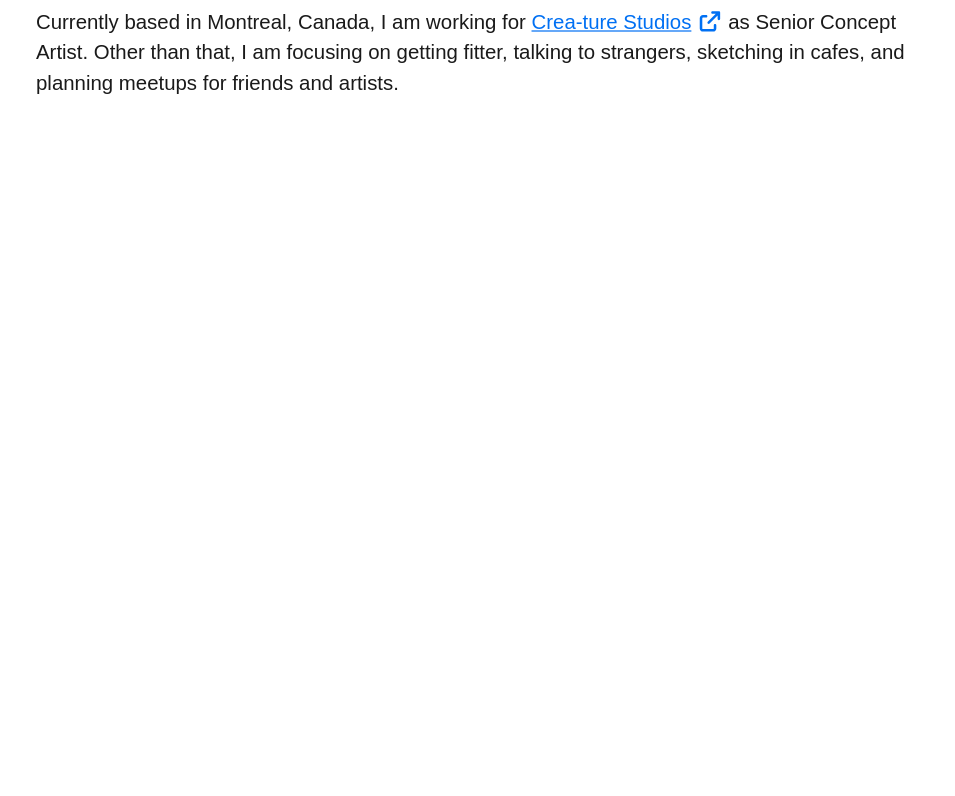
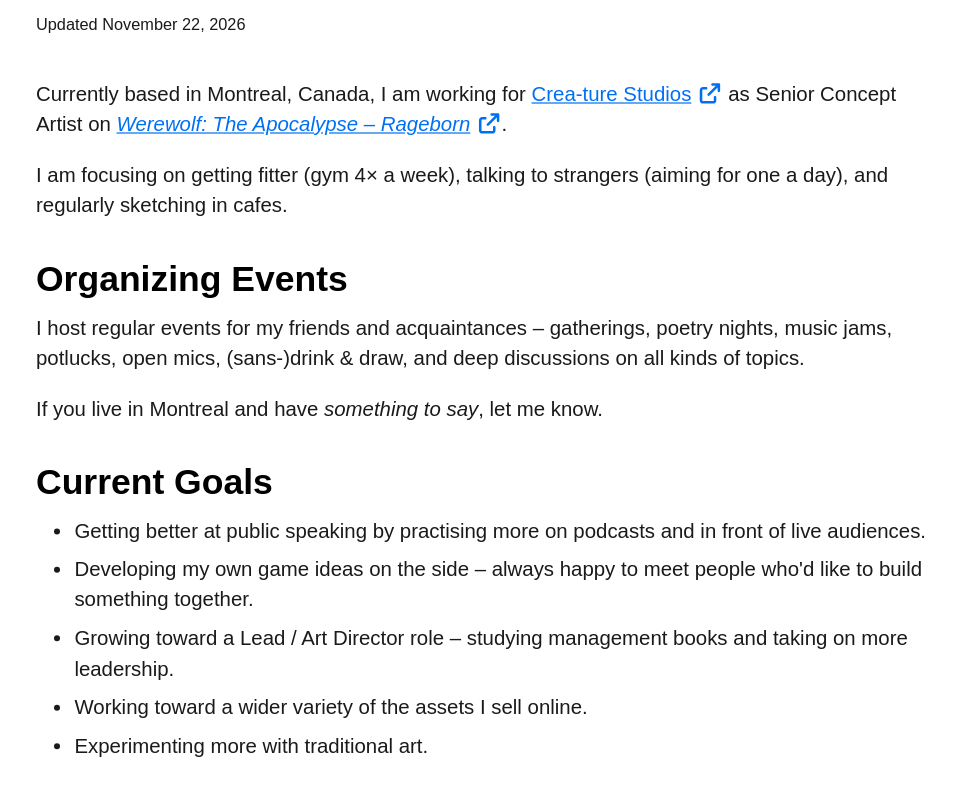
Before and after one commit to vmokry/personal-page, a plain HTML site: page now.html in a window 1280 px wide. Shown: the part 254-1050 px from the top of the page, without its empty margins (154-1109 px from the left). Before the commit the page ends 800 px from the top, so only its background shows below. Drawn offline with Linux system fonts and the light colour scheme; a small style sheet from the web is missing; a web font is replaced by a local one.

Commit message:
update now page

```diff
--- a/now.html
+++ b/now.html
@@ -30,10 +30,27 @@
 
 
     <h1>Now</h1>
-    <p>Currently based in Montreal, Canada, I am working for <a class="combo" href="https://www.crea-turestudios.com/en/homepage/"><span>Crea-ture Studios</span> <i class="fa fa-external-link"></i></a> as Senior Concept Artist. Other than
-        that, I am focusing on getting fitter, talking to strangers, sketching in cafes, and planning meetups for
-        friends and artists.</p>
+    <p class="post-info">Updated November 22, 2026</p>
 
+    <p>Currently based in Montreal, Canada, I am working for <a class="combo" href="https://www.crea-turestudios.com/en/homepage/"><span>Crea-ture Studios</span> <i class="fa fa-external-link"></i></a> as Senior Concept Artist on <a class="combo" href="https://youtu.be/SsLlAoyTgrw"><span><i>Werewolf: The Apocalypse &ndash; Rageborn</i></span> <i class="fa fa-external-link"></i></a>.</p>
+    <p>I am focusing on getting fitter (gym 4&times; a week), talking to strangers (aiming for one a day), and
+        regularly sketching in cafes.</p>
+
+    <h2>Organizing Events</h2>
+    <p>I host regular events for my friends and acquaintances &ndash; gatherings, poetry nights, music jams, potlucks, open
+    mics, (sans-)drink &amp; draw, and deep discussions on all kinds of topics.</p>
+    <p>If you live in Montreal and have <em>something to say</em>, let me know.</p>
+
+    <h2>Current Goals</h2>
+    <ul>
+        <li>Getting better at public speaking by practising more on podcasts and in front of live audiences.</li>
+        <li>Developing my own game ideas on the side &ndash; always happy to meet people who'd like to build
+            something together.</li>
+        <li>Growing toward a Lead / Art Director role &ndash; studying management books and taking on more
+            leadership.</li>
+        <li>Working toward a wider variety of the assets I sell online.</li>
+        <li>Experimenting more with traditional art.</li>
+    </ul>
 
 </body>
 
```
Also changed, not shown: goodies.html (+2 -2 lines), index.html (+2 -2 lines).
